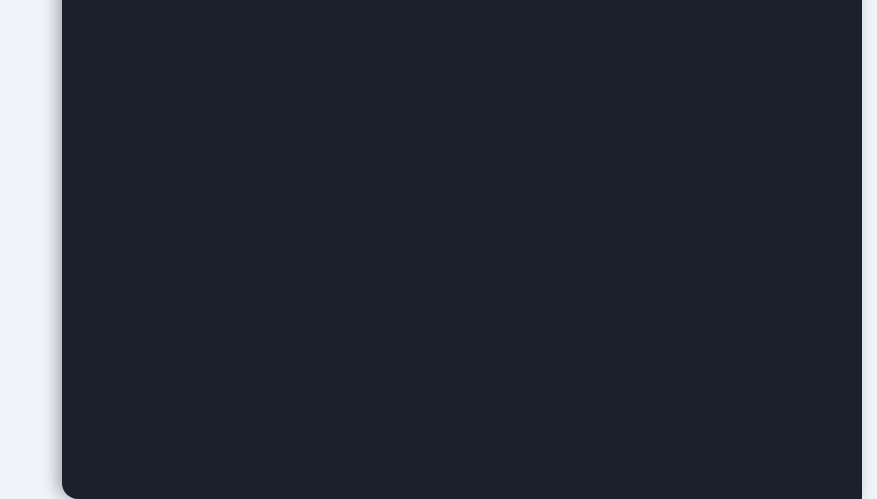
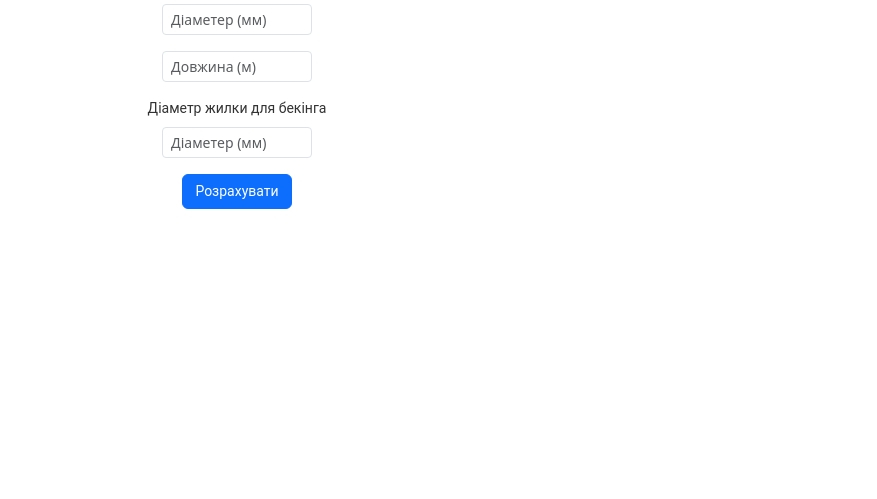
Before and after one commit to RuslanSkl/ba-cl, a website: page index.html in a window 1280 px wide. Shown: the part 301-800 px from the top of the page, without its empty margins (403-1280 px from the left). Drawn offline with nearby package versions, Linux system fonts and the light colour scheme.

Commit message:
- sidebar

```diff
--- a/style.css
+++ b/style.css
@@ -50,21 +50,21 @@
 }
 
 /*------------*/
-body {
-    font-family: "Inter", sans-serif;
-    margin: 0;
-    padding: 0;
-    display: flex;
-    justify-content: center;
-    align-items: center;
-    min-height: 100vh;
-    background-color: #f0f4f8; /* Light background */
-    overflow-x: hidden; /* Prevent horizontal scroll due to menu */
-}
+/*body {*/
+/*    font-family: "Inter", sans-serif;*/
+/*    margin: 0;*/
+/*    padding: 0;*/
+/*    display: flex;*/
+/*    justify-content: center;*/
+/*    align-items: center;*/
+/*    min-height: 100vh;*/
+/*    background-color: #f0f4f8; !* Light background *!*/
+/*    overflow-x: hidden; !* Prevent horizontal scroll due to menu *!*/
+/*}*/
 
 .sidebar {
     height: 100%;
-    width: 100vh; /* Initially closed */
+    width: 0; /* Initially closed */
     position: fixed;
     z-index: 1000;
     top: 0;
@@ -79,7 +79,7 @@ body {
 }
 
 .sidebar.open {
-    width: 250px; /* Width when open */
+    width: 100%; /* Width when open */
 }
 
 .sidebar a {
```
